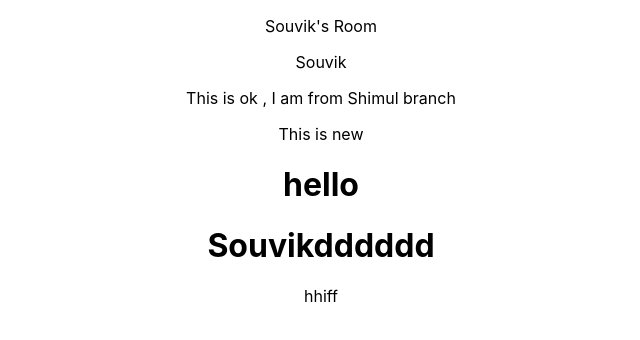
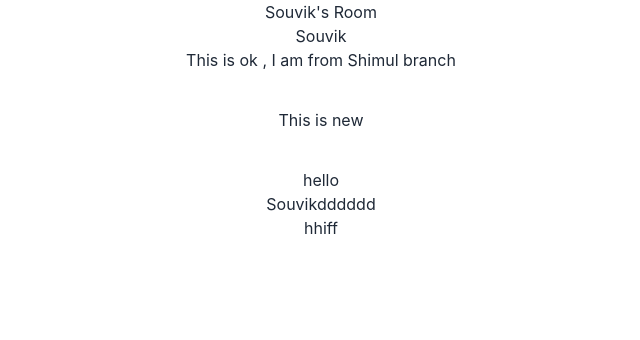
Before and after one commit to souvikhalder92/hello-blog-client, a React (Create React App) app: page / in a window 1280 px wide. Shown: the top 340 px of the page, without its empty margins (319-959 px from the left). Built offline with nearby package versions, Linux system fonts and the light colour scheme.

Commit message:
tailwind

```diff
--- a/package.json
+++ b/package.json
@@ -6,6 +6,7 @@
     "@testing-library/jest-dom": "^5.16.5",
     "@testing-library/react": "^13.4.0",
     "@testing-library/user-event": "^13.5.0",
+    "daisyui": "^2.46.0",
     "react": "^18.2.0",
     "react-dom": "^18.2.0",
     "react-scripts": "5.0.1",
@@ -34,5 +35,8 @@
       "last 1 firefox version",
       "last 1 safari version"
     ]
+  },
+  "devDependencies": {
+    "tailwindcss": "^3.2.4"
   }
 }
--- a/src/App.js
+++ b/src/App.js
@@ -6,7 +6,7 @@ function App() {
     <p>Souvik's Room</p>
       <p>Souvik</p>
       <p>This is ok , I am from Shimul branch</p>
-      <p>This is new</p>
+      <p className="p-9">This is new</p>
       <h1>hello </h1>
     <h1>Souvikdddddd</h1>
     <p>hhiff</p>
--- a/src/index.css
+++ b/src/index.css
@@ -1,3 +1,6 @@
+@tailwind base;
+@tailwind components;
+@tailwind utilities;
 body {
   margin: 0;
   font-family: -apple-system, BlinkMacSystemFont, 'Segoe UI', 'Roboto', 'Oxygen',
--- /dev/null
+++ b/tailwind.config.js
@@ -0,0 +1,10 @@
+/** @type {import('tailwindcss').Config} */
+module.exports = {
+  content: [
+    "./src/**/*.{js,jsx,ts,tsx}",
+  ],
+  theme: {
+    extend: {},
+  },
+  plugins: [require("daisyui")],
+}
```
Also changed, not shown: 1 other file (tests, documents, lock files or other folders).
